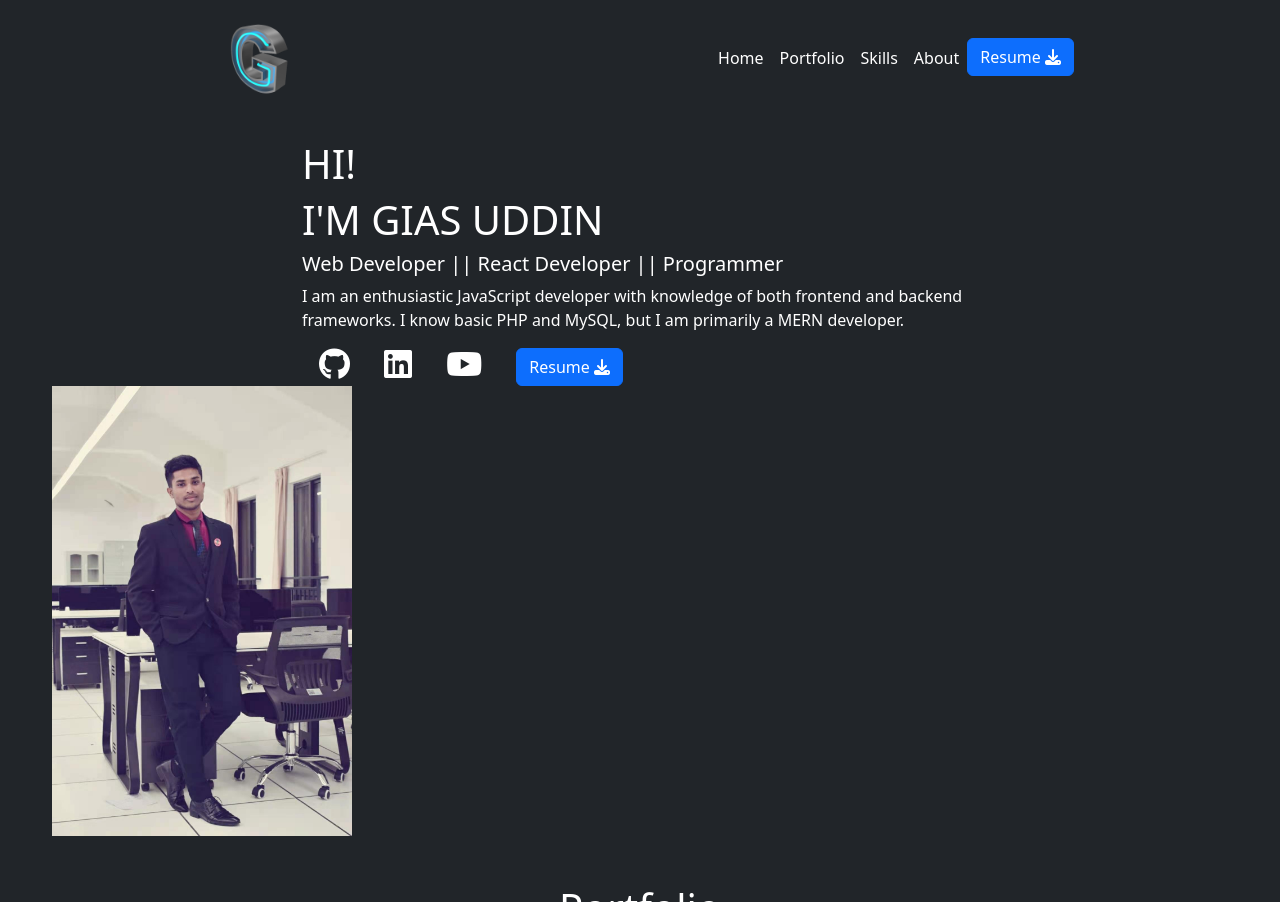
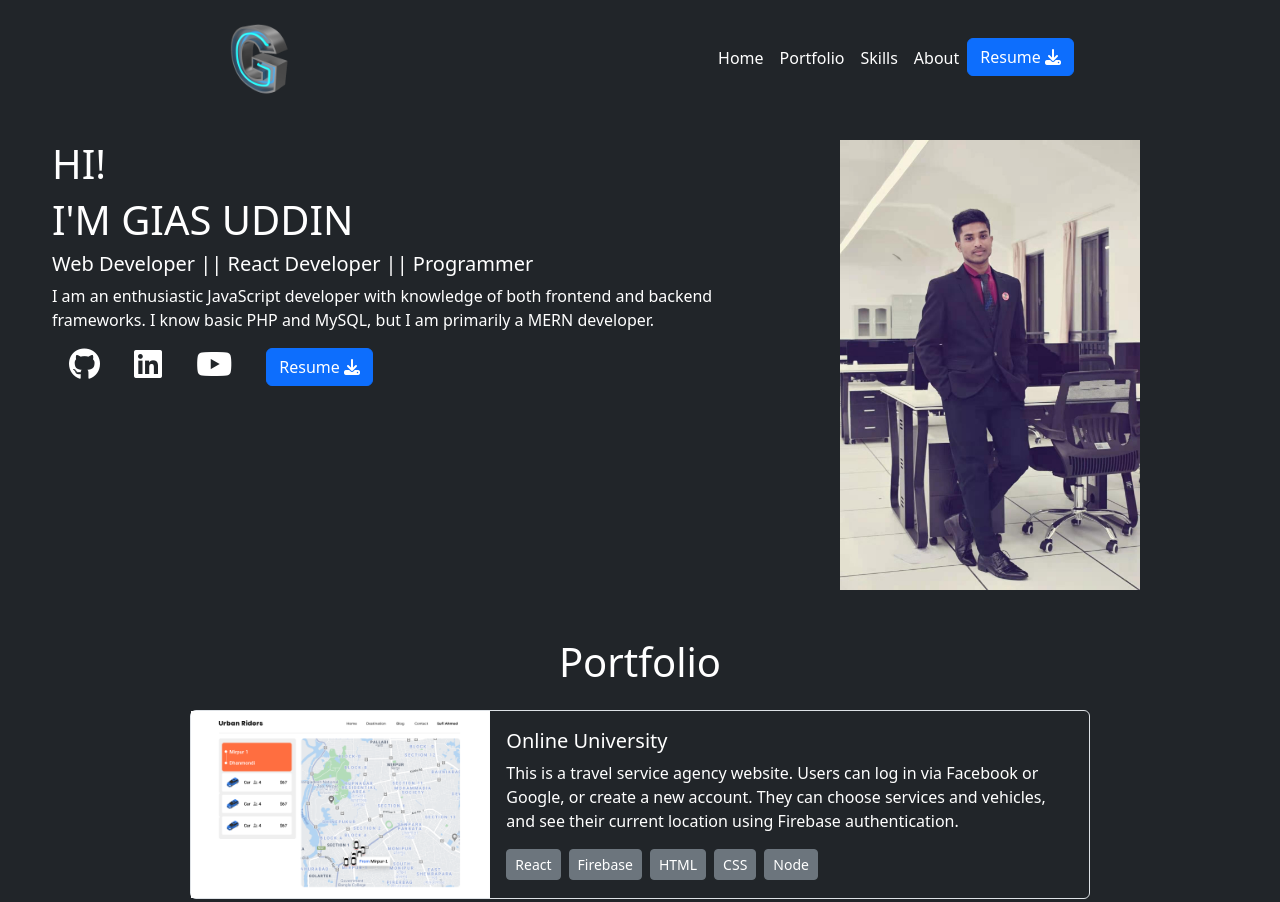
Before and after one commit to YeacinSanto/assingment1, a plain HTML site: page index.html in a window 1280 px wide. Shown: the top 902 px of the page. Drawn offline with nearby package versions, Linux system fonts and the light colour scheme.

Commit message:
complete

```diff
--- a/index.html
+++ b/index.html
@@ -58,7 +58,7 @@
         </nav>
 
         <section class="banner-container row mt-4 justify-content-center mx-auto" style="max-width: 1200px;">
-            <div class="introduction col-md-7 col-sm-12">
+            <div class="introduction col-12 col-lg-7 mb-4 mb-lg-0">
                 <h1>HI!</h1>
                 <h1>I'M GIAS UDDIN</h1>
                 <h5>Web Developer || React Developer || Programmer</h5>
@@ -75,7 +75,7 @@
                     </button>
                 </div>
             </div>
-            <div class="photo `col-md-5 col-sm-12">
+            <div class="photo col-12 col-lg-5 text-center">
                 <img src="images/gias.jpg" width="300" height="450" class="img-fluid" alt="">
             </div>
         </section>
```
